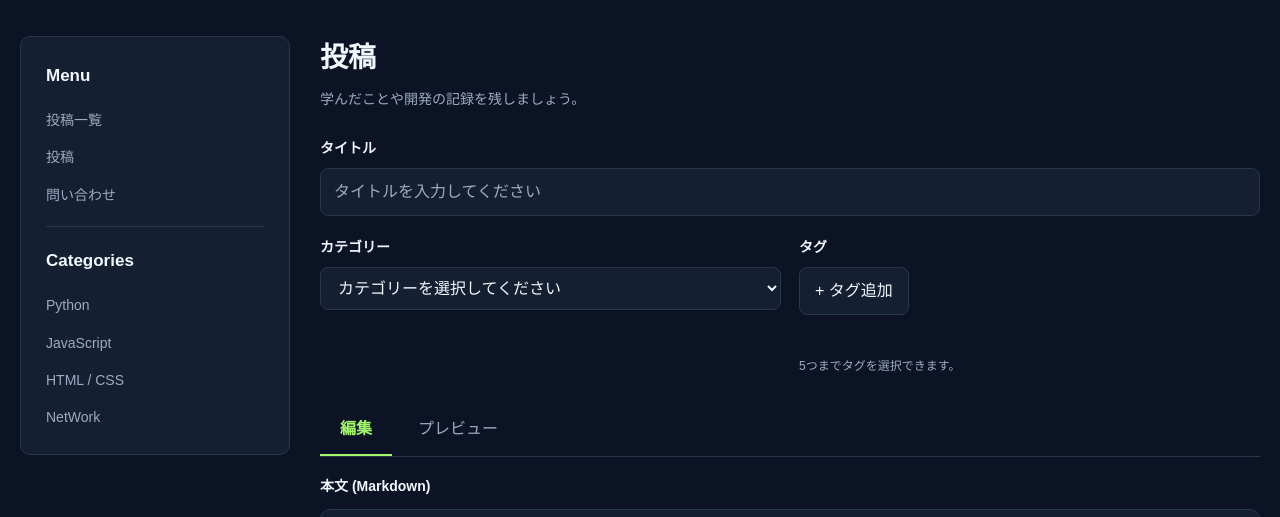
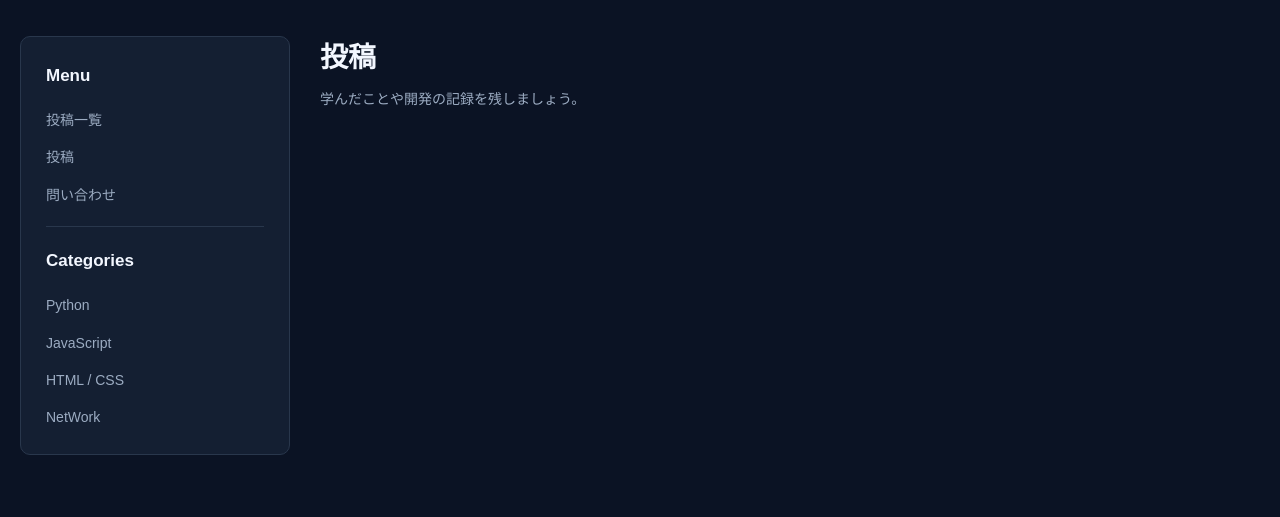
Before and after one commit to ThisLms/blog_backend, a plain HTML site: page frontend/pages/posts/post.html in a window 1280 px wide. Shown: the part 108-625 px from the top of the page. Drawn offline with nearby package versions, Linux system fonts and the light colour scheme; no server answers; sample sign-in values are in the browser's storage.

Commit message:
Modify post.html and post.js

```diff
--- a/frontend/js/pages/posts/post.js
+++ b/frontend/js/pages/posts/post.js
@@ -9,6 +9,8 @@ async function initPostPage() {
     const postWritePreview = document.querySelector('#post-write-preview');
     const postWriteError = document.querySelector('#post-write-error');
     const postWriteClear = document.querySelector('#post-write-clear');
+
+    postWriteForm.hidden = false;
 
     function showPostWriteError(message) {
         postWriteError.textContent = message;
--- a/frontend/pages/posts/post.html
+++ b/frontend/pages/posts/post.html
@@ -16,7 +16,7 @@
                 <h2>投稿</h2>
                 <p>学んだことや開発の記録を残しましょう。</p>
             </div>
-            <form id="post-write-form" novalidate>
+            <form id="post-write-form" novalidate hidden>
                 <div id="post-write-edit-fields">
                     <div class="post-write-field">
                         <label for="post-write-title">タイトル</label>
```
